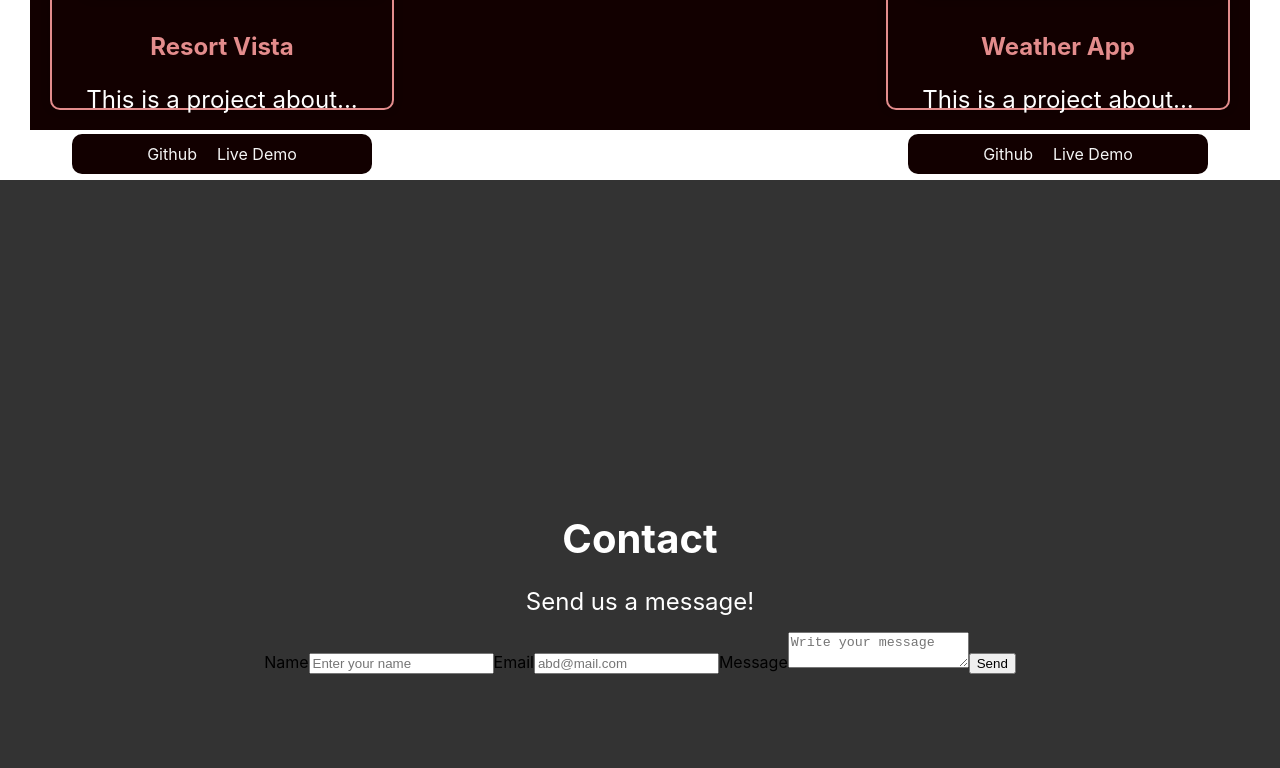
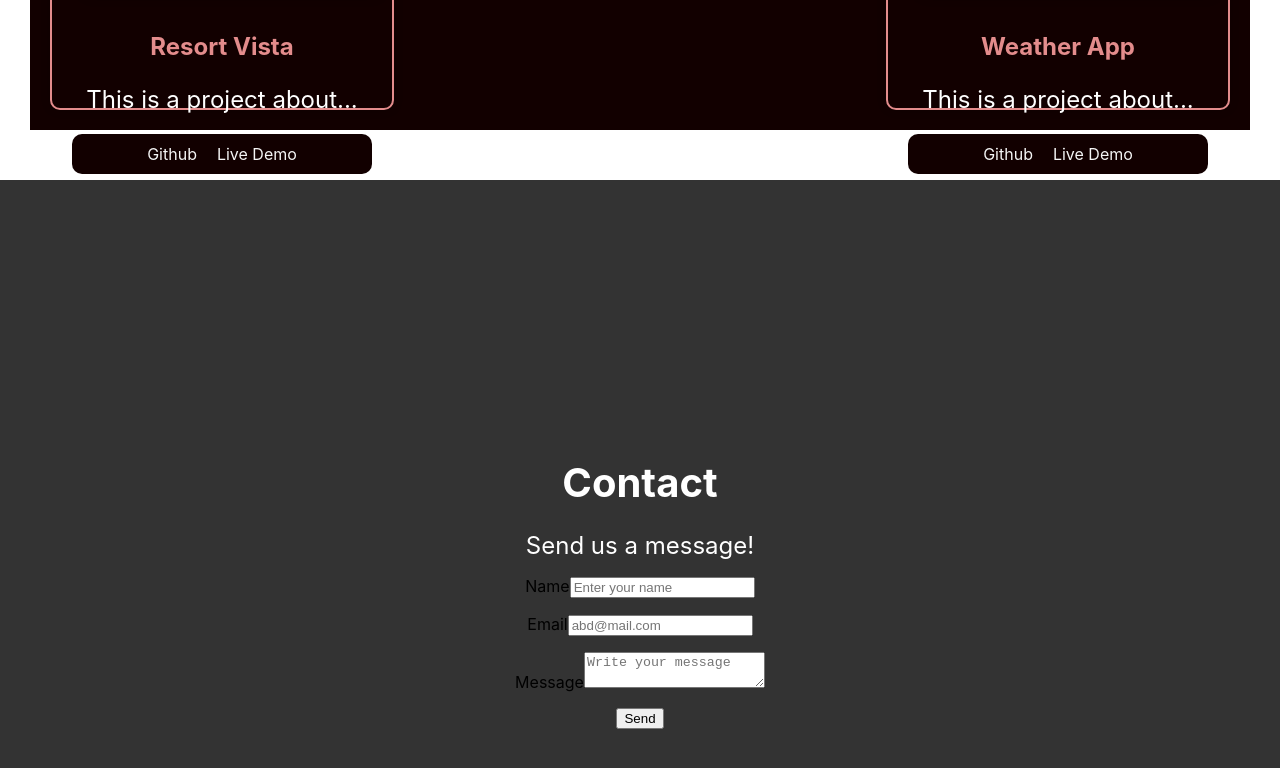
Before and after one commit to abdozayan12/New-Portfolio, a React (Create React App) app: page / in a window 1280 px wide. Shown: the part 2015-2783 px from the top of the page. Built offline with nearby package versions, Linux system fonts and the light colour scheme.

Commit message:
Update Contact.css

```diff
--- a/src/styles/Contact.css
+++ b/src/styles/Contact.css
@@ -18,3 +18,11 @@ p {
     height: 100vh;
     background-color: #333;
 }
+
+.contact-container form {
+    display: flex;
+    flex-direction: column;
+    align-items: center;
+    width: 100%;
+    gap: 1rem;
+}
```
